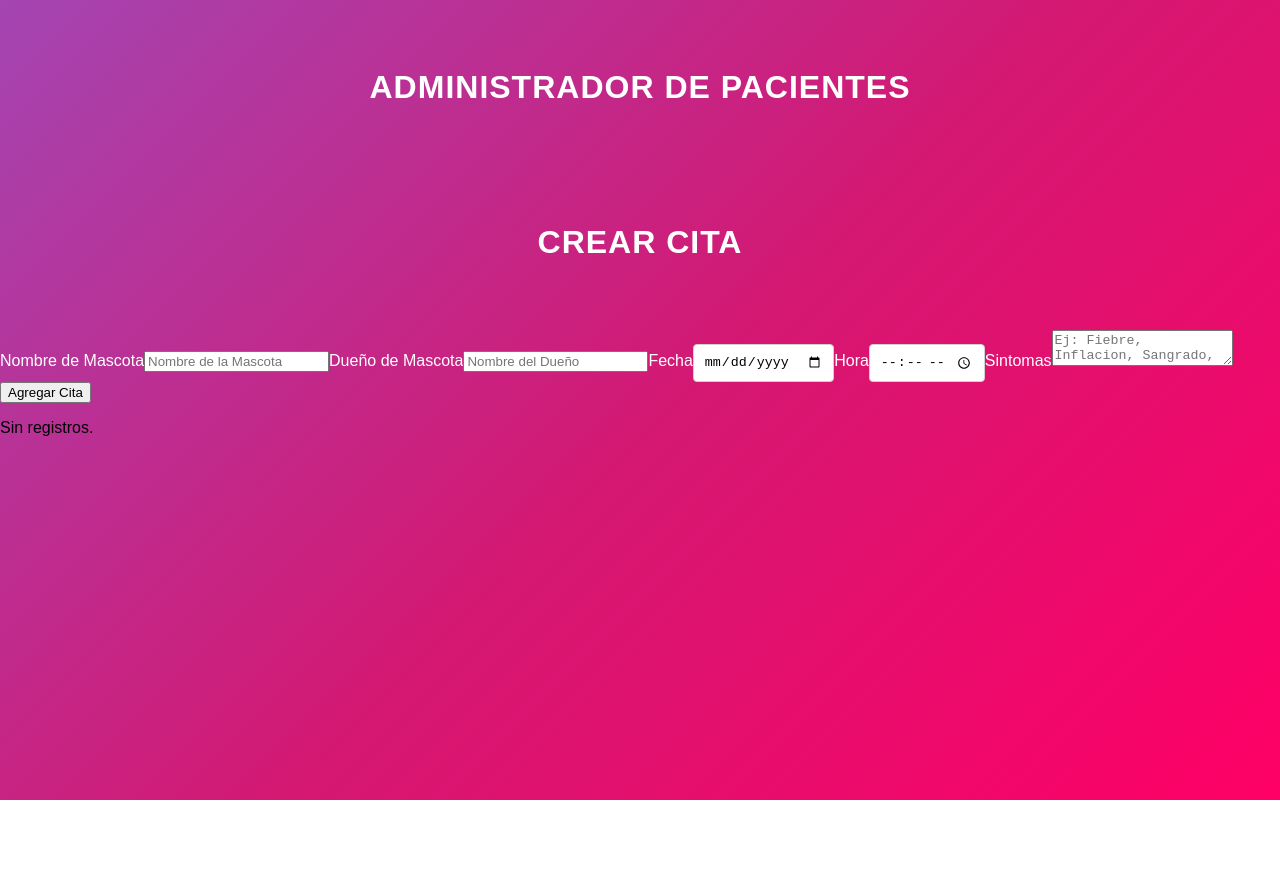
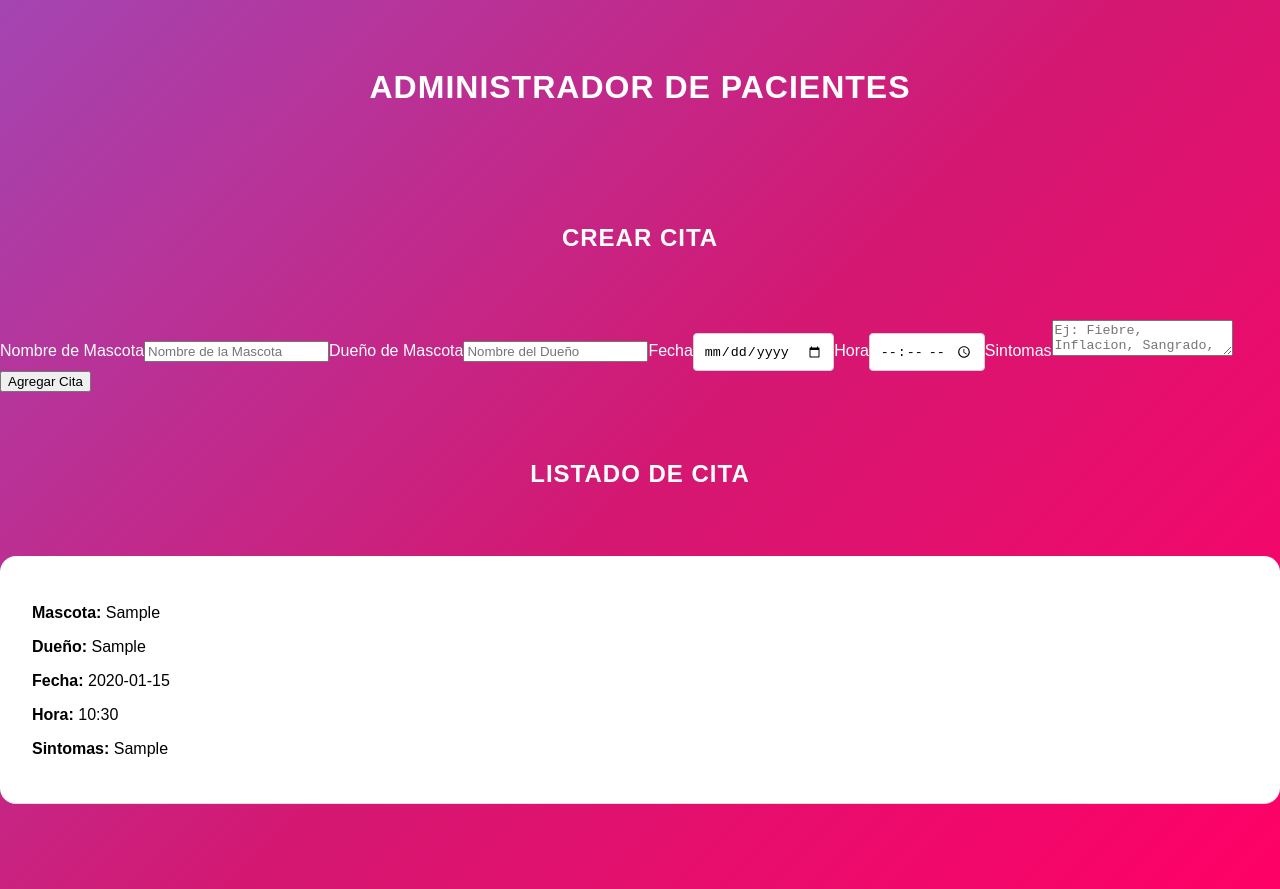
Before and after one commit to kevincisnero01/mascota-paciente-react, a React app: page / in a window 1280 px wide. Both pictures are taken after typing "Sample", "Sample", "2020-01-15", "10:30", "Sample" into the empty fields and a click on the button "Agregar Cita". Before the commit the page ends 800 px from the top, so only its background shows below. Built offline with nearby package versions, Linux system fonts and the light colour scheme; the HTML template or start-up script is replaced by a standard one.

Commit message:
mostrando las citas

```diff
--- a/src/App.jsx
+++ b/src/App.jsx
@@ -1,5 +1,6 @@
 import { useState } from 'react'
 import  Form  from './components/Form.jsx'
+import Appointment from './components/Appointment.jsx';
 
 
 function App() {
@@ -24,7 +25,13 @@ function App() {
           />
         </div>
         <div className="one-half column">
-          <p>Sin registros.</p>
+          <h2>Listado de  Cita</h2>
+          { appointments.map(appointment => (
+            <Appointment
+              key={appointment.id}
+              appointment={appointment}
+            />
+          ))}
         </div>
       </div>
       </div>
--- /dev/null
+++ b/src/components/Appointment.jsx
@@ -0,0 +1,16 @@
+import React from "react";
+
+const Appointment = ({appointment}) => (
+    <>
+        <div className="cita">
+            <p>Mascota: <span>{appointment.mascot}</span></p>
+            <p>Dueño: <span>{appointment.owner}</span></p>
+            <p>Fecha: <span>{appointment.date}</span></p>
+            <p>Hora: <span>{appointment.time}</span></p>
+            <p>Sintomas: <span>{appointment.symptoms}</span></p>
+        </div>
+    </>
+)
+
+
+export default Appointment;
--- a/src/components/Form.jsx
+++ b/src/components/Form.jsx
@@ -62,7 +62,7 @@ const submitAppointment = e => {
 
 return (
   <>
-  <h1>Crear Cita</h1>
+  <h2>Crear Cita</h2>
   { error ? <p className="alerta-error">Todos los campos son obligatorios</p> : null}
 
   <form
--- a/src/index.css
+++ b/src/index.css
@@ -56,7 +56,9 @@ input[type="time"] {
   padding: 2rem;
   background: white;
   border-bottom: 1px solid #e1e1e1;
+  border-radius: 1rem;
   color: black;
+  margin: 5px 0px;;
 }
 
 .cita p {
@@ -67,14 +69,15 @@ input[type="time"] {
   font-weight: normal;
 
 }
-.cita:first-of-type {
+
+/* .cita:first-of-type {
   border-top-left-radius: 1rem;
   border-top-right-radius: 1rem;
 }
 .cita:last-of-type {
   border-bottom-left-radius: 1rem;
   border-bottom-right-radius: 1rem;
-}
+} */
 .button.eliminar,
 .button.eliminar:hover {
   background-color: #c10059;
```
